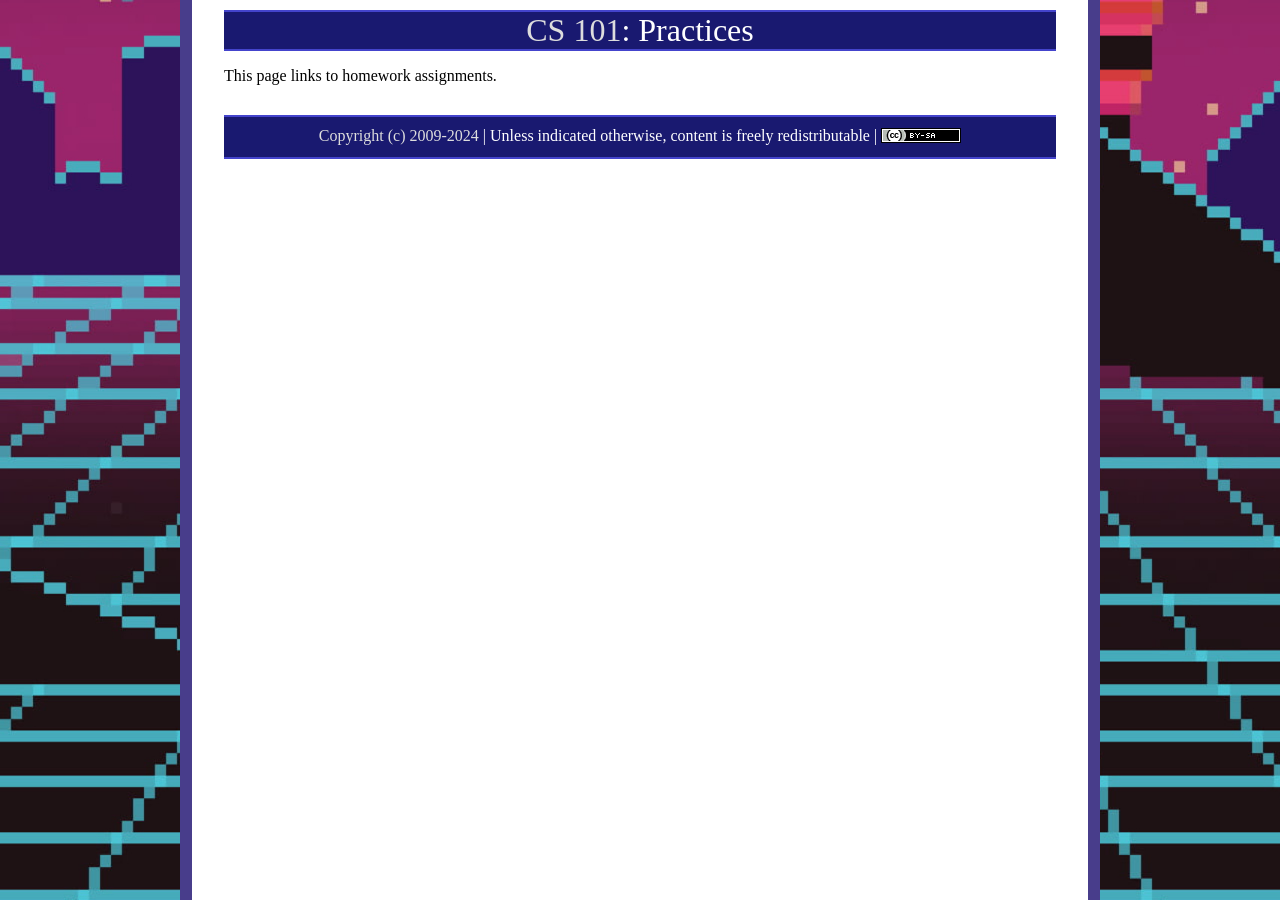
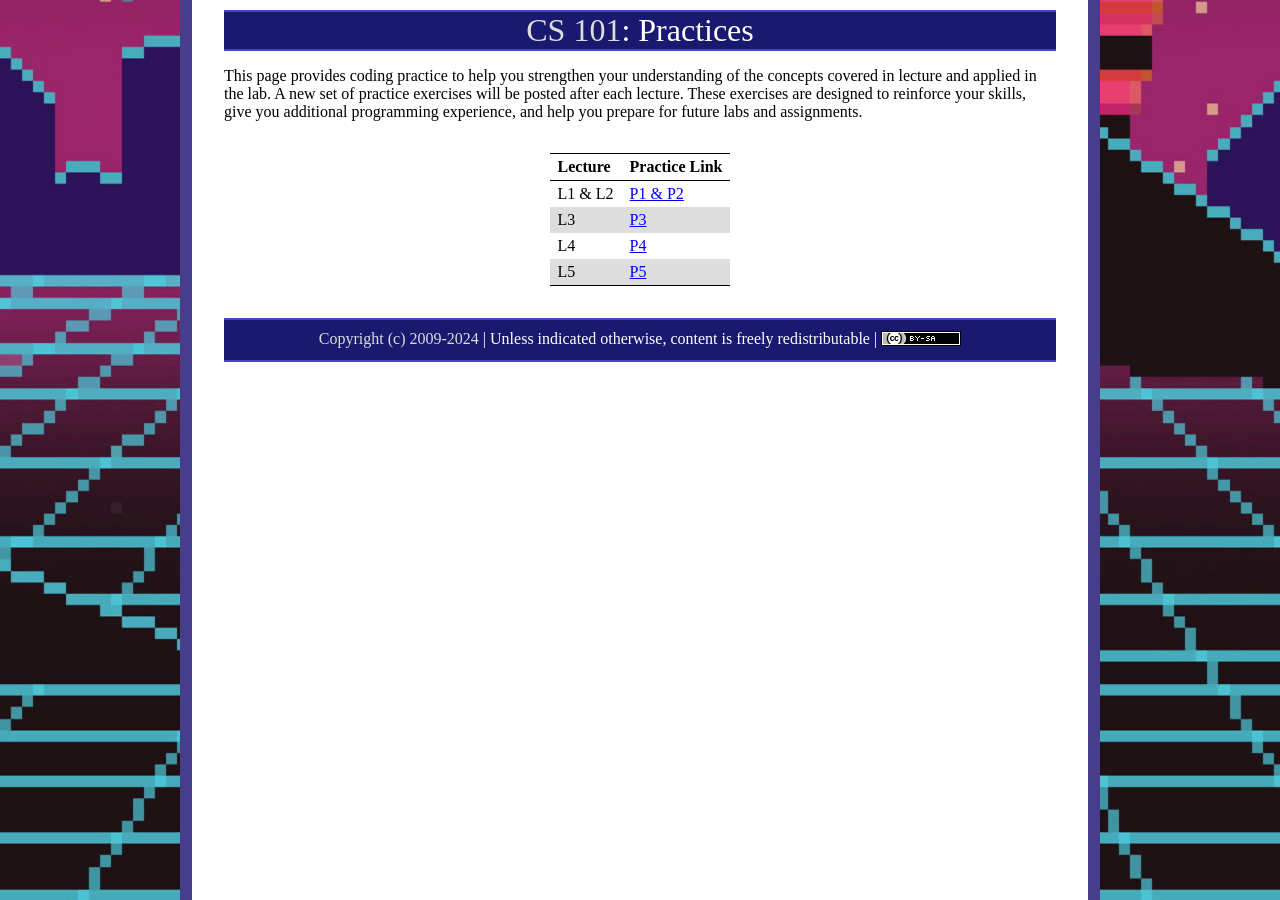
Before and after one commit to ycpcs/cs101-fall2026, a Jekyll site: the page built from practices/index.md, in a window 1280 px wide. Built offline with Jekyll 4.4.1, drawn with Linux system fonts in a browser that asks for light colours.

Commit message:
Update index.md

```diff
--- a/practices/index.md
+++ b/practices/index.md
@@ -3,4 +3,11 @@ layout: default
 title: "Practices"
 ---
 
-This page links to homework assignments.
+This page provides coding practice to help you strengthen your understanding of the concepts covered in lecture and applied in the lab. A new set of practice exercises will be posted after each lecture. These exercises are designed to reinforce your skills, give you additional programming experience, and help you prepare for future labs and assignments.
+
+Lecture | Practice Link
+---------- | ----
+L1 & L2 | [P1 & P2](p1.html)
+L3 | [P3](p3.html)
+L4 | [P4](p4.html)
+L5 | [P5](p5.html)
```
